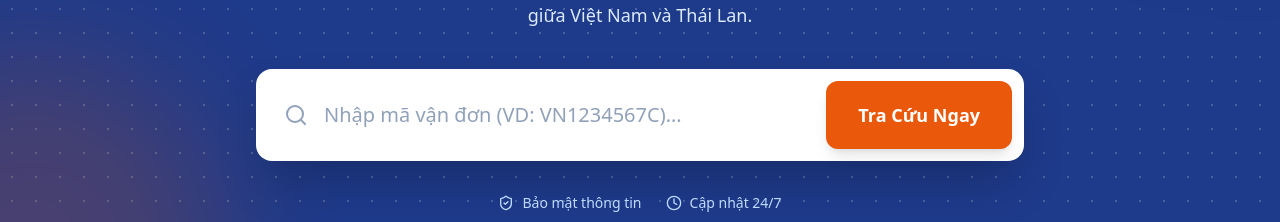
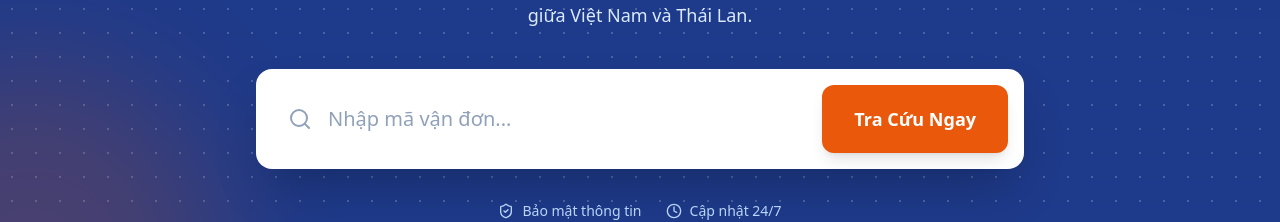
Before and after one commit to fitallest/Tracking, a React (Vite) app: page / in a window 1280 px wide. Shown: the part 339-561 px from the top of the page. Built offline with nearby package versions, Linux system fonts and the light colour scheme.

Commit message:
Update App.tsx

```diff
--- a/src/App.tsx
+++ b/src/App.tsx
@@ -177,24 +177,24 @@ export default function App() {
           </p>
 
           {/* Search Box */}
-          <form onSubmit={handleSearch} className="bg-white p-2 sm:p-3 rounded-2xl shadow-2xl flex flex-col sm:flex-row gap-3 max-w-3xl mx-auto transform transition-all hover:shadow-blue-900/20">
-            <div className="relative flex-1 flex items-center">
-              <Search className="absolute left-4 w-6 h-6 text-slate-400" />
+          <form onSubmit={handleSearch} className="bg-white p-3 sm:p-4 rounded-2xl shadow-2xl flex flex-col sm:flex-row gap-3 max-w-3xl mx-auto transform transition-all hover:shadow-blue-900/20 relative z-30">
+            <div className="relative flex-1 flex items-center bg-slate-50 sm:bg-transparent rounded-xl sm:rounded-none border border-slate-200 sm:border-none focus-within:border-blue-400 focus-within:ring-1 focus-within:ring-blue-400 sm:focus-within:border-none sm:focus-within:ring-0 transition-all">
+              <Search className="absolute left-4 w-5 h-5 sm:w-6 sm:h-6 text-slate-400" />
               <input
                 type="text"
                 value={trackingId}
                 onChange={(e) => setTrackingId(e.target.value)}
-                placeholder="Nhập mã vận đơn (VD: VN1234567C)..."
-                className="w-full pl-14 pr-4 py-4 sm:py-5 bg-transparent border-none text-slate-900 placeholder-slate-400 focus:outline-none focus:ring-0 text-lg sm:text-xl font-medium"
+                placeholder="Nhập mã vận đơn..."
+                className="w-full pl-12 sm:pl-14 pr-4 py-3.5 sm:py-5 bg-transparent border-none text-slate-900 placeholder-slate-400 focus:outline-none focus:ring-0 text-base sm:text-xl font-medium"
                 required
               />
             </div>
             <button
               type="submit"
               disabled={loading}
-              className="px-8 py-4 sm:py-5 bg-[#ea580c] hover:bg-[#d84d08] text-white font-bold text-lg rounded-xl transition-all flex items-center justify-center gap-2 disabled:opacity-70 disabled:cursor-not-allowed whitespace-nowrap shadow-lg hover:shadow-orange-500/30"
+              className="w-full sm:w-auto px-8 py-3.5 sm:py-5 bg-[#ea580c] hover:bg-[#d84d08] text-white font-bold text-base sm:text-lg rounded-xl transition-all flex items-center justify-center gap-2 disabled:opacity-70 disabled:cursor-not-allowed whitespace-nowrap shadow-lg hover:shadow-orange-500/30"
             >
-              {loading ? <Loader2 className="w-6 h-6 animate-spin" /> : 'Tra Cứu Ngay'}
+              {loading ? <Loader2 className="w-5 h-5 sm:w-6 sm:h-6 animate-spin" /> : 'Tra Cứu Ngay'}
             </button>
           </form>
 
@@ -230,9 +230,9 @@ export default function App() {
                 <div className="bg-slate-50 px-6 py-8 sm:px-10 border-b border-slate-200 flex flex-col md:flex-row justify-between items-start md:items-center gap-6">
                   <div>
                     <p className="text-sm font-bold text-slate-500 uppercase tracking-widest mb-2">Mã Vận Đơn</p>
-                    <h2 className="text-3xl sm:text-4xl font-black text-[#1e3a8a] flex items-center gap-3">
-                      <Package className="w-8 h-8 text-[#ea580c]" />
-                      {result.id}
+                    <h2 className="text-3xl sm:text-4xl font-black text-[#1e3a8a] flex items-center gap-3 flex-wrap">
+                      <Package className="w-8 h-8 text-[#ea580c] shrink-0" />
+                      <span className="break-all">{result.id}</span>
                     </h2>
                   </div>
                   <div className="flex flex-col md:items-end w-full md:w-auto">
@@ -272,7 +272,7 @@ export default function App() {
                     {/* Arrow Divider */}
                     <div className="flex justify-center">
                       <div className="w-10 h-10 bg-slate-100 rounded-full flex items-center justify-center text-slate-400">
-                        <ArrowRight className="w-5 h-5 rotate-90 md:rotate-0" />
+                        <ArrowRight className="w-5 h-5 rotate-90" />
                       </div>
                     </div>
 
@@ -343,7 +343,7 @@ export default function App() {
                   {result.history.length > 0 ? (
                     <div className="relative pl-6 md:pl-10 max-w-4xl mx-auto">
                       {/* Vertical line */}
-                      <div className="absolute top-6 bottom-6 left-[35px] md:left-[51px] w-1 bg-slate-100 rounded-full"></div>
+                      <div className="absolute top-6 bottom-6 left-[38px] md:left-[54px] w-1 bg-slate-100 rounded-full"></div>
 
                       <div className="space-y-8">
                         {result.history.map((item, idx) => (
@@ -454,7 +454,7 @@ export default function App() {
               <div className="bg-white rounded-2xl overflow-hidden shadow-md hover:shadow-xl transition-shadow border border-slate-100 group">
                 <div className="h-48 relative overflow-hidden">
                   <img
-                    src="https://images.unsplash.com/photo-1586528116311-ad8ed7c50a63?q=80&w=800&auto=format&fit=crop"
+                    src="https://i.pinimg.com/736x/27/9e/7f/279e7fcbdabf1a81a0dfaed6e02aa1ef.jpg"
                     alt="Vận chuyển đường bộ"
                     className="w-full h-full object-cover group-hover:scale-110 transition-transform duration-700"
                     referrerPolicy="no-referrer"
@@ -475,7 +475,7 @@ export default function App() {
               <div className="bg-white rounded-2xl overflow-hidden shadow-md hover:shadow-xl transition-shadow border border-slate-100 group">
                 <div className="h-48 relative overflow-hidden">
                   <img
-                    src="https://images.unsplash.com/photo-1494412519320-aa3da3715a41?q=80&w=800&auto=format&fit=crop"
+                    src="https://i.pinimg.com/736x/80/81/c5/8081c519bd631844e676e42af2d7e41b.jpg"
                     alt="Vận chuyển đường biển"
                     className="w-full h-full object-cover group-hover:scale-110 transition-transform duration-700"
                     referrerPolicy="no-referrer"
@@ -496,7 +496,7 @@ export default function App() {
               <div className="bg-white rounded-2xl overflow-hidden shadow-md hover:shadow-xl transition-shadow border border-slate-100 group">
                 <div className="h-48 relative overflow-hidden">
                   <img
-                    src="https://images.unsplash.com/photo-1586528116493-a028225060fa?q=80&w=800&auto=format&fit=crop"
+                    src="https://i.pinimg.com/1200x/0f/6a/cd/0f6acd8ba83f235de1aa1d64cc27913f.jpg"
                     alt="Kho bãi và Hải quan"
                     className="w-full h-full object-cover group-hover:scale-110 transition-transform duration-700"
                     referrerPolicy="no-referrer"
```
